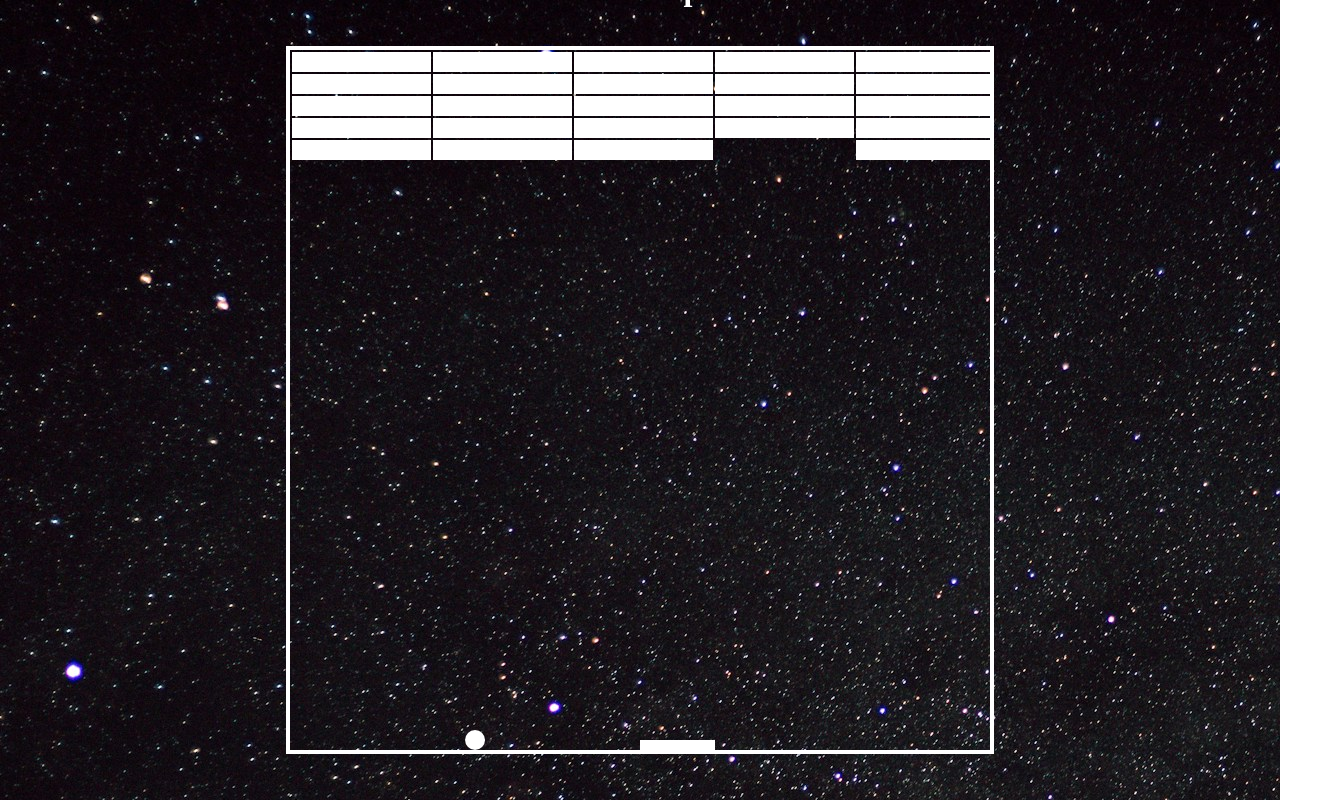
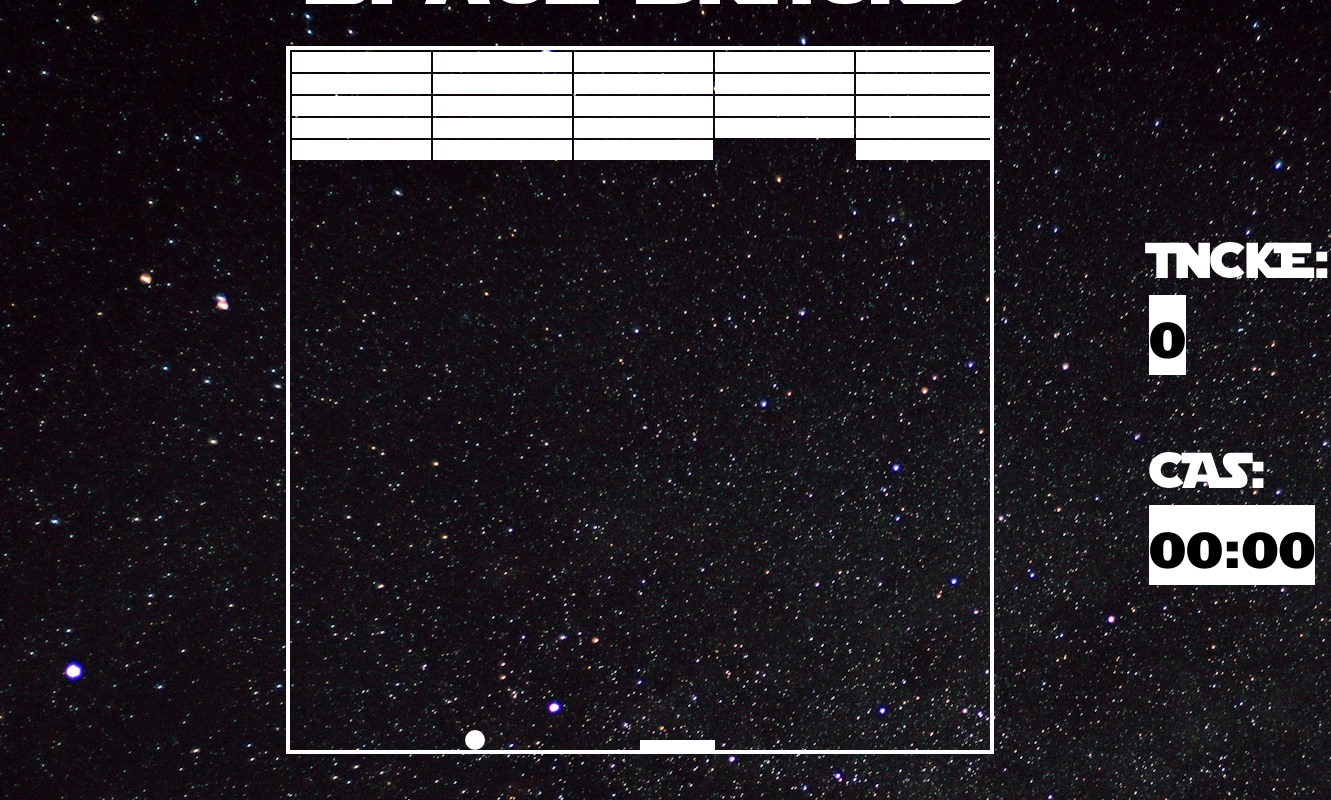
Before and after one commit to RokKog/TheBricks, a plain HTML site: page index.html in a window 1280 px wide. Shown: the whole page, 1331 px wide, since content can reach past the window. Drawn offline with nearby package versions, Linux system fonts and the light colour scheme.

Commit message:
Add files via upload

```diff
--- a/index.html
+++ b/index.html
@@ -5,16 +5,20 @@
         <meta charset="UTF-8">
         <meta name="viewport" content="width=device-width, initial-scale=1.0">
         <link rel="stylesheet" href="style.css">
-    <script src="https://ajax.googleapis.com/ajax/libs/jquery/3.6.0/jquery.min.js"></script>
+        <script
+            src="https://ajax.googleapis.com/ajax/libs/jquery/3.6.0/jquery.min.js"></script>
         <title>Space Bricks</title>
         <link rel="icon" href="Slike/icon.png">
     </head>
 
     <body onload="drawIt();">
-	<h1 id="naslov">Bricks in Space</h1>
+        <img src="Slike/naslov.png" id="naslov">
         <canvas id="canvas" width="700" height="700"></canvas>
         <script src="script.js"></script>
-
+        <div class="meni1">
+            <p class="tocke">TOCKE: <mark id="tocke">0</mark></p>
+            <p class="cas">CAS: <mark id="cas">00:00</mark></p>
+        </div>
     </body>
 
 </html>
--- a/style.css
+++ b/style.css
@@ -1,3 +1,7 @@
+@font-face {
+  font-family: StarJedi;
+  src: url(font/Starjedi.ttf);
+}
 #canvas {
     border: 4px solid white;
 }
@@ -13,6 +17,19 @@
     }
   #naslov{
     position: absolute;
-    margin-top: -800px;
+    margin-top: -850px;
     color: white;
   }
+  .meni1{
+    position: absolute;
+    color: white;
+    margin-left: 1200px;
+    font-size: 50px;
+    font-family: StarJedi;
+  }
+  #tocke{
+    background-color: white;
+  }
+  #cas{
+    background-color: white;
+  }
```
Also changed, not shown: Slike/naslov.png (added), font/Starjedi.ttf (added). Lines whose indentation alone changed are shown as unchanged.
